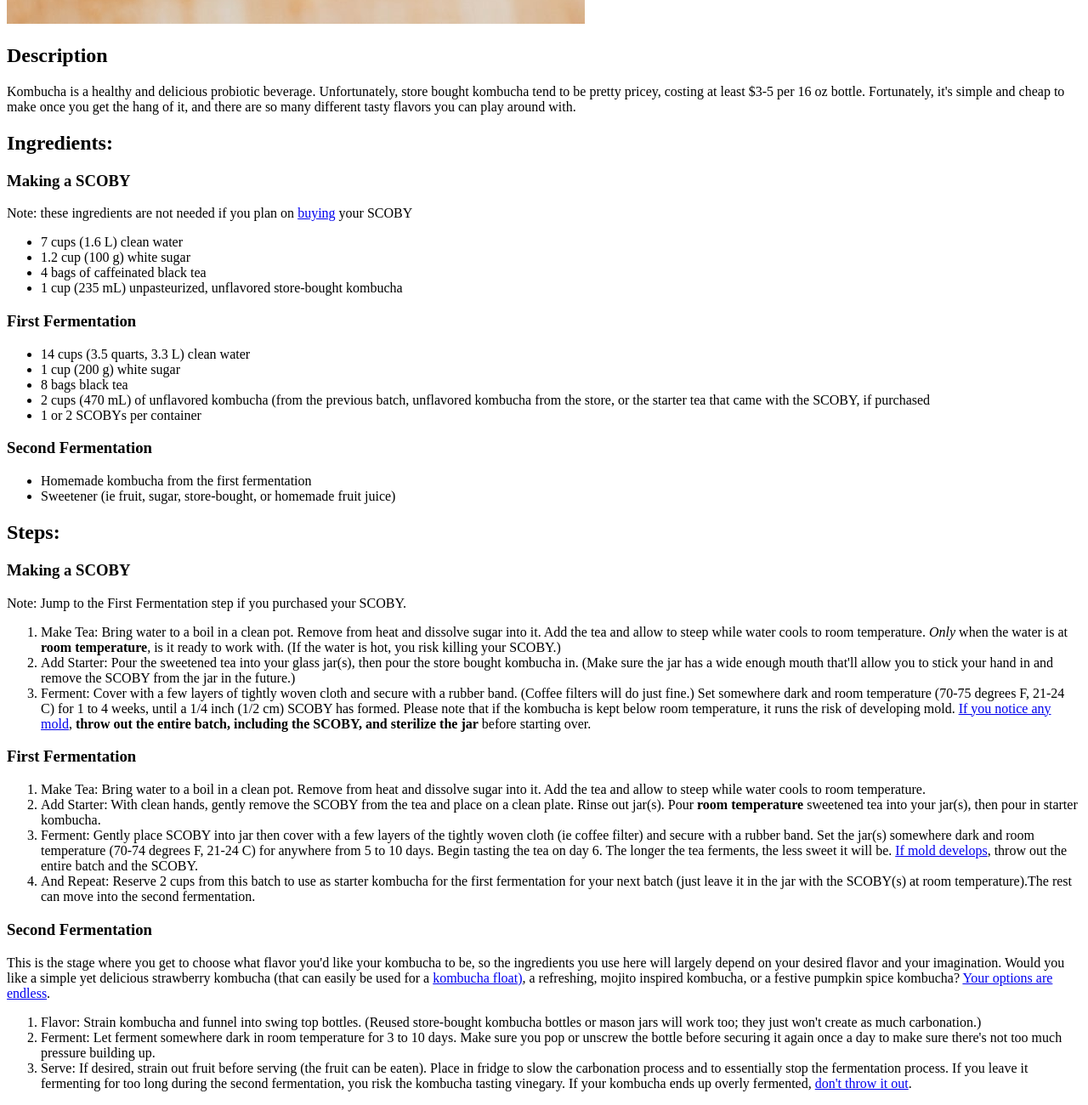
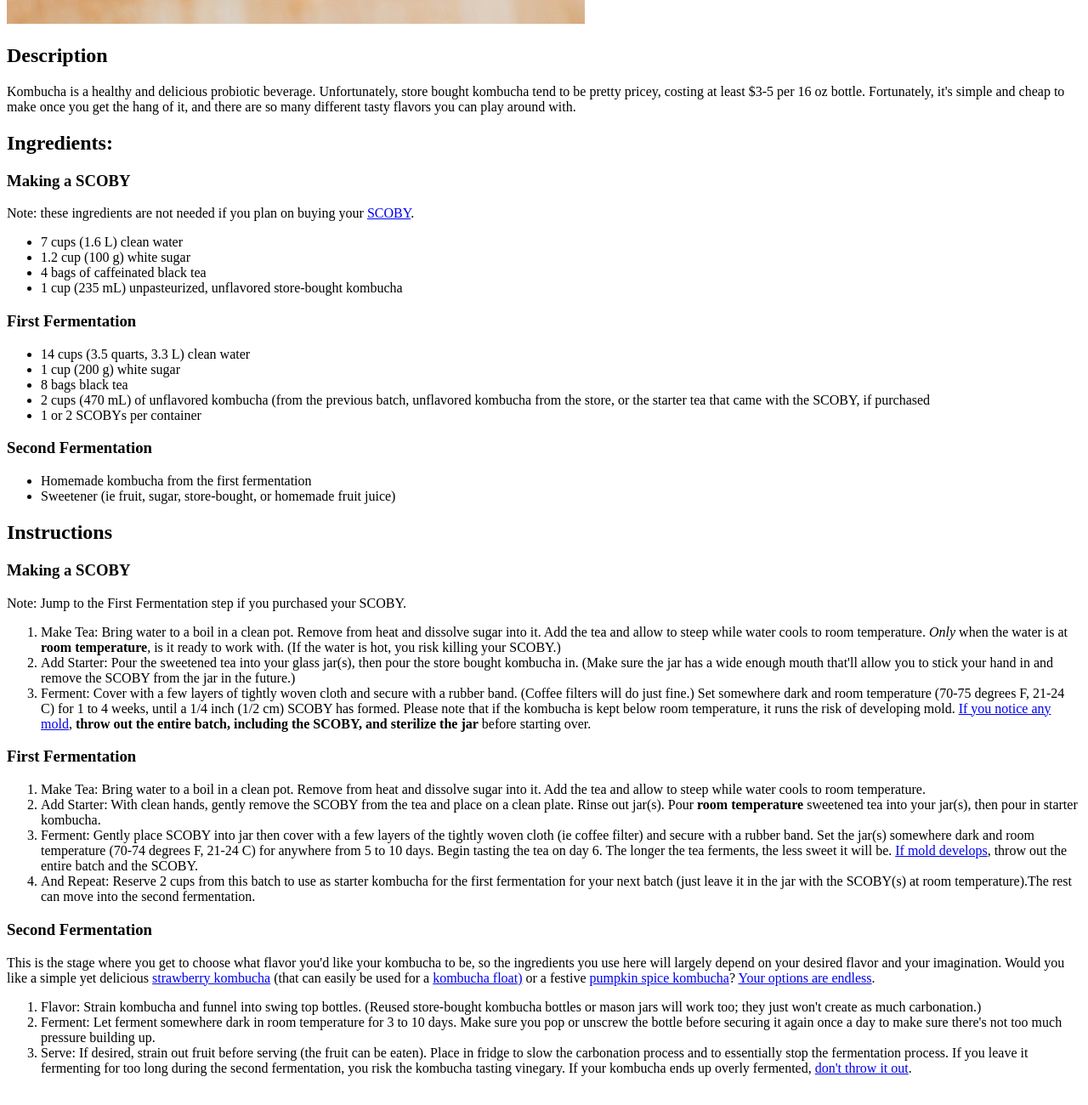
Before and after one commit to JamilaPorter/odin-recipes, a plain HTML site: page recipes/homemade-kombucha.html in a window 1280 px wide. Shown: the part 1078-2378 px from the top of the page at 85% size. Drawn offline with Linux system fonts and the light colour scheme.

Commit message:
Add links

```diff
--- a/recipes/homemade-kombucha.html
+++ b/recipes/homemade-kombucha.html
@@ -12,7 +12,7 @@
     <p>Kombucha is a healthy and delicious probiotic beverage. Unfortunately, store bought kombucha tend to be pretty pricey, costing at least $3-5 per 16 oz bottle. Fortunately, it's simple and cheap to make once you get the hang of it,  and there are so many different tasty flavors you can play around with.</p>
     <h2>Ingredients:</h2>
     <h3>Making a SCOBY</h3>
-        <p>Note: these ingredients are not needed if you plan on <a href="https://www.amazon.com/s?k=kombucha+scoby&crid=2S9VRYBQ4S7CF&sprefix=kombucha+scoby%2Caps%2C282&ref=nb_sb_noss_1"> buying</a> your SCOBY</p>
+        <p>Note: these ingredients are not needed if you plan on buying your <a href="https://www.amazon.com/s?k=kombucha+scoby&crid=2S9VRYBQ4S7CF&sprefix=kombucha+scoby%2Caps%2C282&ref=nb_sb_noss_1">SCOBY</a>.</p>
     <ul>
         <li>7 cups (1.6 L) clean water</li>
         <li>1.2 cup (100 g) white sugar</li>
@@ -33,7 +33,7 @@
         <li>Sweetener (ie fruit, sugar, store-bought, or homemade fruit juice)</li>
     </ul>
 
-    <h2>Steps:</h2>
+    <h2>Instructions</h2>
     <h3>Making a SCOBY</h3>
     <p>Note: Jump to the First Fermentation step if you purchased your SCOBY.</p>
     <ol>
@@ -50,7 +50,7 @@
         <li>And Repeat: Reserve 2 cups from this batch to use as starter kombucha for the first fermentation for your next batch (just leave it in the jar with the SCOBY(s) at room temperature).The rest can move into the second fermentation.</li>
     </ol>
     <h3>Second Fermentation</h3>
-    <p>This is the stage where you get to choose what flavor you'd like your kombucha to be, so the ingredients you use here will largely depend on your desired flavor and your imagination. Would you like a simple yet delicious strawberry kombucha (that can easily be used for a <a href="https://www.liveeatlearn.com/kombucha-float/">kombucha float)</a>, a refreshing, mojito inspired kombucha, or a festive pumpkin spice kombucha? <a href="https://brewbuch.com/category/flavors/">Your options are endless</a>.</p>
+    <p>This is the stage where you get to choose what flavor you'd like your kombucha to be, so the ingredients you use here will largely depend on your desired flavor and your imagination. Would you like a simple yet delicious <a href="./strawberry.kombucha.html">strawberry kombucha</a> (that can easily be used for a <a href="https://www.liveeatlearn.com/kombucha-float/">kombucha float)</a> or a festive <a href="./pumpkin.spice.kombucha.html">pumpkin spice kombucha</a>? <a href="https://brewbuch.com/category/flavors/">Your options are endless</a>.</p>
     <ol>
         <li>Flavor: Strain kombucha and funnel into <a ref="https://www.amazon.com/s?k=swing+top+bottles&crid=2J5TPFDF46Q2N&sprefix=swintop+bottles%2Caps%2C114&ref=nb_sb_noss">swing top bottles</a>. (Reused store-bought kombucha bottles or mason jars will work too; they just won't create as much carbonation.)</li>
         <li>Ferment: Let ferment somewhere dark in room temperature for 3 to 10 days. Make sure you pop or unscrew the bottle before securing it again once a day to make sure there's not too much pressure building up.</li>
```
Also changed, not shown: index.html (+6 -1 lines).
